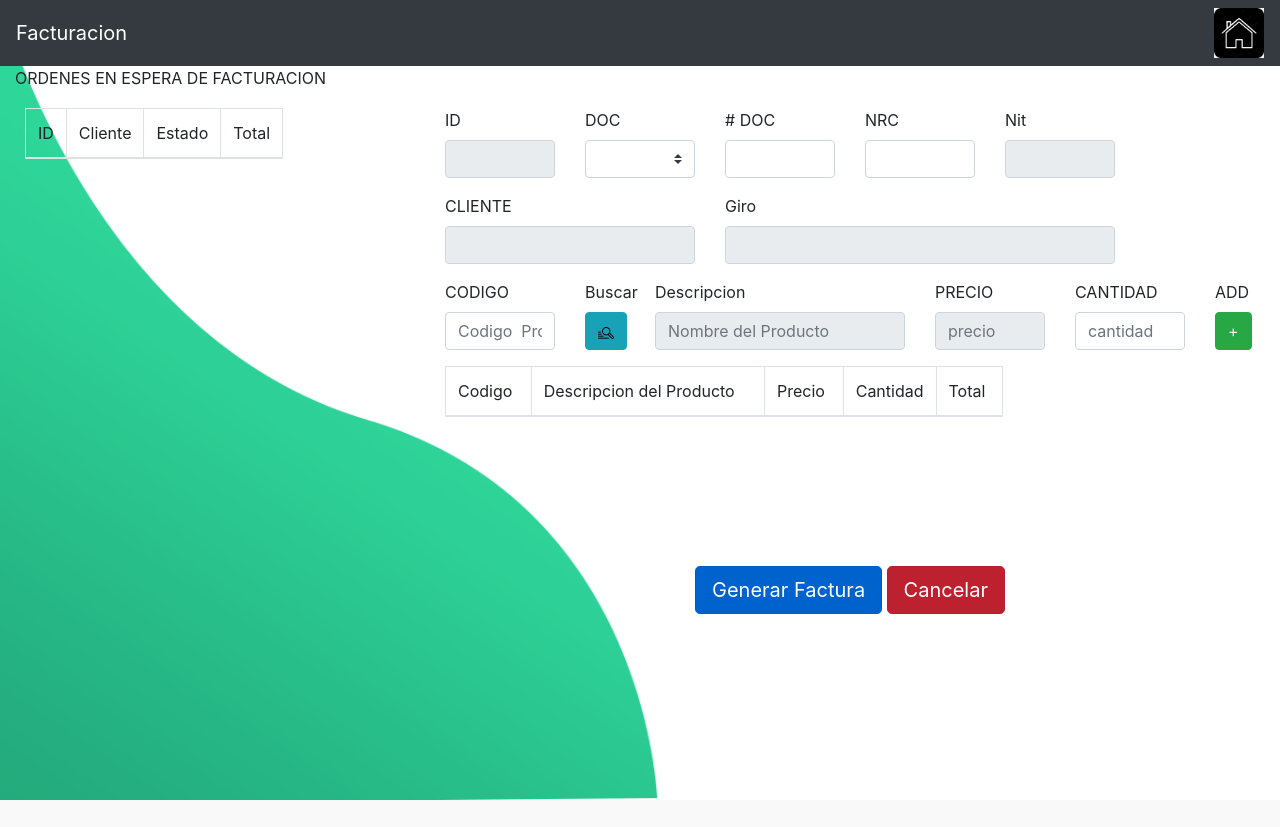
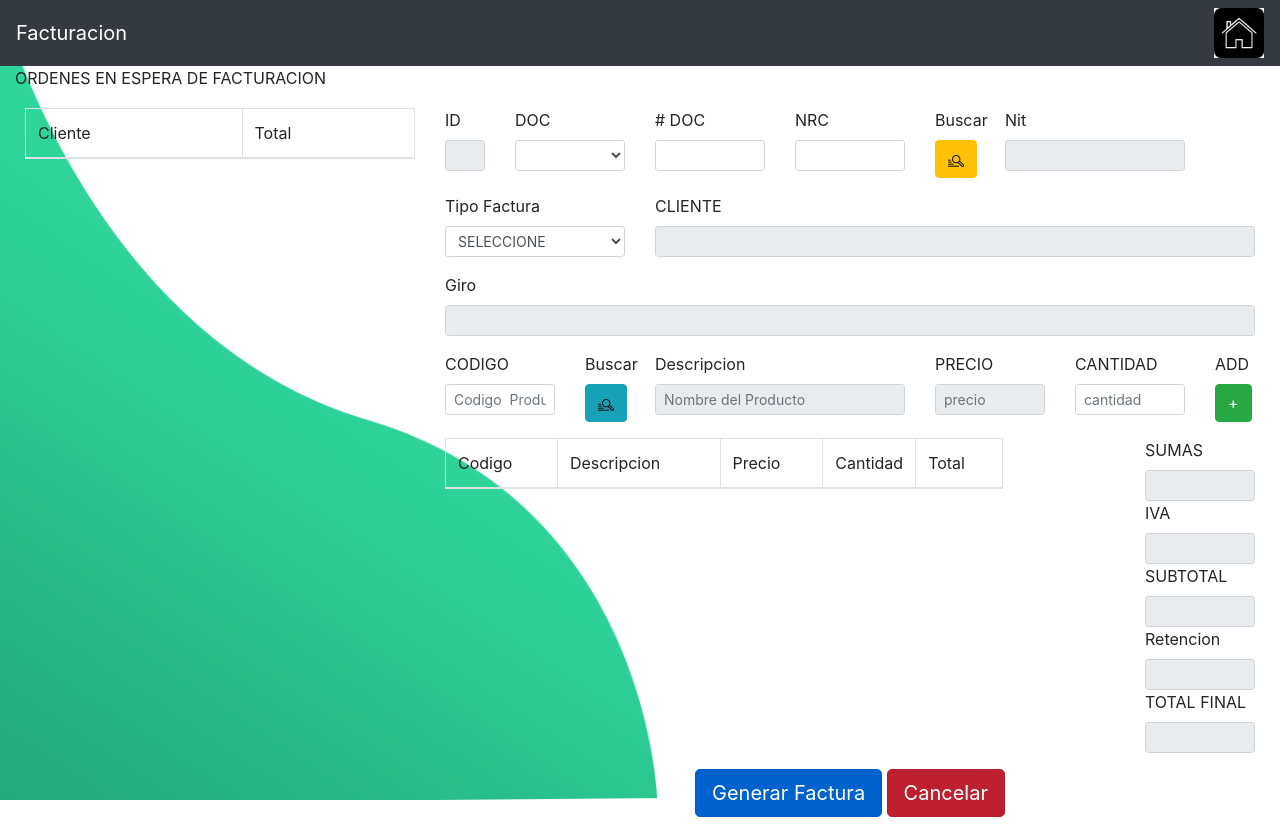
Before and after one commit to diedrish/ProyectoWebFerreteria, a PHP site: template Vistas/Cajera/facturacion.php in a window 1280 px wide. Before the commit the page ends 800 px from the top, so only its background shows below. Run offline with PHP 8.4, Linux system fonts and the light colour scheme; the template is opened without the code that fills it, so the values that code supplies are empty.

Commit message:
termine el dia de hoy modifique cajera

```diff
--- a/Vistas/Cajera/facturacion.php
+++ b/Vistas/Cajera/facturacion.php
@@ -24,6 +24,8 @@
     .table-wrapper-scroll-y {
         display: block;
     }
+
+
     </style>
 
     <title></title>
@@ -57,17 +59,16 @@
     </nav>
 
     <div class="col-md-12">
-    <label for="#">ORDENES EN ESPERA DE FACTURACION</label>
+        <label for="#">ORDENES EN ESPERA DE FACTURACION</label>
         <div class="row lg-12" style="padding: 10px;">
 
             <!-- TABLE  -->
             <div class="table-wrapper-scroll-y my-custom-scrollbar col-sm-4">
-                <table class="table table-bordered table-striped mb-0 col-sm-4 ">
+                <table class="table table-bordered table-striped mb-0 col-sm-12 ">
                     <thead>
                         <tr>
-                            <td>ID</td>
-                            <td>Cliente</td>
-                            <td>Estado</td>
+
+                            <td style="width=300px;">Cliente</td>
                             <td>Total</td>
                         </tr>
                     </thead>
@@ -76,37 +77,45 @@
                 </table>
             </div>
             <div class="col-md-8">
-                <form id="orden-form">
-
+                <form id="orden-form-sm">
                     <div class="row">
-                        <div class="form-group col-md-2 ">
+                        <div class="form-group col-md-1 ">
                             <label for="orden">ID</label>
-                            <input type="text" name="orden" id="orden" class="form-control" readonly autocomplete="off">
+                            <input type="text" name="orden" id="orden" class="form-control form-control-sm" readonly autocomplete="off">
 
                         </div>
 
                         <div class="form-group col-md-2 ">
-                            <label for="orden">DOC</label>
-                            <select name="documento" id="documento" class="custom-select">
+                            <label for="documento">DOC</label>
+                            <select name="documento" id="documento" class="form-control form-control-sm">
 
                             </select>
                         </div>
 
                         <div class="form-group col-md-2 ">
-                            <label for="orden"># DOC</label>
-                            <input type="text" name="numDoc" id="numDoc" class="form-control" autocomplete="off">
+                            <label for="numDoc"># DOC</label>
+                            <input type="text" name="numDoc" id="numDoc" class="form-control form-control-sm" autocomplete="off">
 
                         </div>
 
                         <div class="form-group col-md-2 ">
                             <label for="nrc">NRC</label>
-                            <input type="text" name="nrc" id="nrc" class="form-control" autocomplete="off">
+
+                            <input type="text" name="nrc" id="nrc" class="form-control form-control-sm" autocomplete="off">
+
 
                         </div>
-                        <div class="form-group col-md-2 ">
+                        <div class="form-group col-md-1 ">
+                            <label for="buscarNrc">Buscar</label>
+                            <button type="button" id="buscarNrc" class="btn btn-warning btn-md-1 ">
+                                <img src="../../images/iconos/buscar.png" width="16" height="16">
+                            </button>
+                        </div>
+
+                        <div class="form-group col-md-3 ">
                             <label for="nit">Nit</label>
 
-                            <input type="text" name="nit" id="nit" class="form-control" readonly autocomplete="off">
+                            <input type="text" name="nit" id="nit" class="form-control form-control-sm" readonly autocomplete="off">
 
                         </div>
 
@@ -115,23 +124,32 @@
 
                     </div>
                     <div class="row">
-                        <div class="form-group col-md-4 ">
+                        <div class="form-group col-md-3 ">
+                            <label for="tipoFactura">Tipo Factura</label>
+                            <select name="tipoFactura" id="tipoFactura" class="form-control form-control-sm">
+                                <option value="0">SELECCIONE</option>
+                                <option value="CONTADO">VENTA AL CONTADO</option>
+                                <option value="CREDITO">VENTA AL CREDITO</option>
+
+                            </select>
+                        </div>
+                        <div class="form-group col-md-9 ">
                             <label for="cliente">CLIENTE</label>
 
-                            <input type="text" name="cliente" id="cliente"  readonly class="form-control" autocomplete="off">
+                            <input type="text" name="cliente" id="cliente" readonly class="form-control form-control-sm"
+                                autocomplete="off">
 
                         </div>
 
-                        <div class="form-group col-md-6">
+                    </div>
+                    <div class="row">
+                        <div class="form-group col-md-12">
                             <label for="giro">Giro</label>
 
 
-                            <input type="text" name="giro" id="giro" class="form-control" readonly autocomplete="off">
+                            <input type="text" name="giro" id="giro" class="form-control form-control-sm"readonly autocomplete="off">
 
                         </div>
-
-
-
                     </div>
 
 
@@ -141,13 +159,13 @@
                         <div class="form-group col-md-2 ">
                             <label for="codigo">CODIGO</label>
                             <input type="text" name="idProducto" id="idProducto" placeholder="Codigo  Producto"
-                                class="form-control" autocomplete="off">
+                            class="form-control form-control-sm" autocomplete="off">
                         </div>
 
                         <div class=" form-group col-md-1">
                             <label for="add">Buscar</label>
                             <button type="button" id="btnBuscar" class="btn btn-info btn-md ">
-                            <img src="../../images/iconos/buscar.png" border="0"  width="16" height="16">
+                                <img src="../../images/iconos/buscar.png" border="0" width="16" height="16">
                             </button>
 
                         </div>
@@ -155,19 +173,19 @@
                         <div class="form-group col-md-4 ">
                             <label for="descripcion">Descripcion</label>
                             <input type="text" name="descripcion" id="descripcion" placeholder="Nombre del Producto"
-                                class="form-control" required autocomplete="off" readonly>
+                            class="form-control form-control-sm" required autocomplete="off" readonly>
                         </div>
 
                         <div class="form-group col-md-2 ">
                             <label for="precio">PRECIO</label>
                             <input type="text" name="precio" readonly id="precio" placeholder="precio"
-                                class="form-control" autocomplete="off">
+                            class="form-control form-control-sm" autocomplete="off">
                         </div>
 
                         <div class="form-group col-md-2 ">
                             <label for="cantidad">CANTIDAD</label>
                             <input type="number" name="cantidad" id="cantidad" placeholder="cantidad"
-                                class="form-control" autocomplete="off" onkeypress="comprueba(this)" min="1"
+                            class="form-control form-control-sm" autocomplete="off"  min="1"
                                 pattern="^[0-9]+">
                         </div>
 
@@ -183,12 +201,12 @@
                     <div class="row">
                         <!-- TABLE  -->
                         <div class="table-wrapper-scroll-y my-custom-scrollbarDos col-md-10">
-                <table class="table table-bordered table-striped mb-0 col-md-10 ">
+                            <table class="table table-bordered table-striped mb-0 col-md-10 ">
 
                                 <thead>
                                     <tr>
                                         <td>Codigo</td>
-                                        <td>Descripcion del Producto</td>
+                                        <td>Descripcion </td>
                                         <td>Precio</td>
                                         <td style="width:50px;">Cantidad</td>
                                         <td>Total</td>
@@ -198,9 +216,25 @@
                                 </tbody>
                             </table>
                         </div>
+
+                        <div class="form-group col-md-2 ">
+                            <label  for="sumas">SUMAS</label>
+                            <input type="text" name="sumas" id="sumas" class="form-control form-control-sm" autocomplete="off" readonly>
+                            <label for="iva">IVA</label>
+                            <input type="text" name="iva" id="iva" class="form-control form-control-sm" autocomplete="off" readonly>
+                            <label for="subtotal">SUBTOTAL</label>
+                            <input type="text" name="subtotal" id="subtotal" class="form-control form-control-sm" autocomplete="off"
+                                readonly> <label for="retencion">Retencion</label>
+                            <input type="text" name="retencion" id="retencion" class="form-control form-control-sm" autocomplete="off" readonly>
+                            <label for="totalfinal">TOTAL FINAL</label>
+                            <input type="text" name="totalfinal" id="totalfinal"
+                                class="form-control form-control-sm" autocomplete="off"  readonly></div>
+
+
+
                     </div>
 
-                    <div class="row">
+                    <div class="row" >
                         <div class="col-md-12 justify-content-center d-flex">
                             <button type="button" id="btnGuardar" class="btn btn-primary btn-lg active text-center">
                                 Generar Factura
--- a/bd script/procedimientos dizy.sql
+++ b/bd script/procedimientos dizy.sql
@@ -291,3 +291,9 @@ in idDpt int
 
  create procedure bsucarDoumentosName()
  select * from tipodocumentos;
+
+ create procedure traercorrelativofactura(
+ in sucursal int,
+ in caja int,
+ in documento varchar(10)
+ )select (actual +1)as actual from correlativoscajas where idSucursal=sucursal and idNumCaja=caja and idDocumento=documento;
```
Also changed, not shown: bd script/dizy bd en linea.sql (+37 -0 lines), controller/Clientes/buscarClientebyNrc.php (added, +30 -0 lines), controller/documentos/traerCorrelativoFactura.php (added, +23 -0 lines), js/caja.js (+113 -17 lines).
